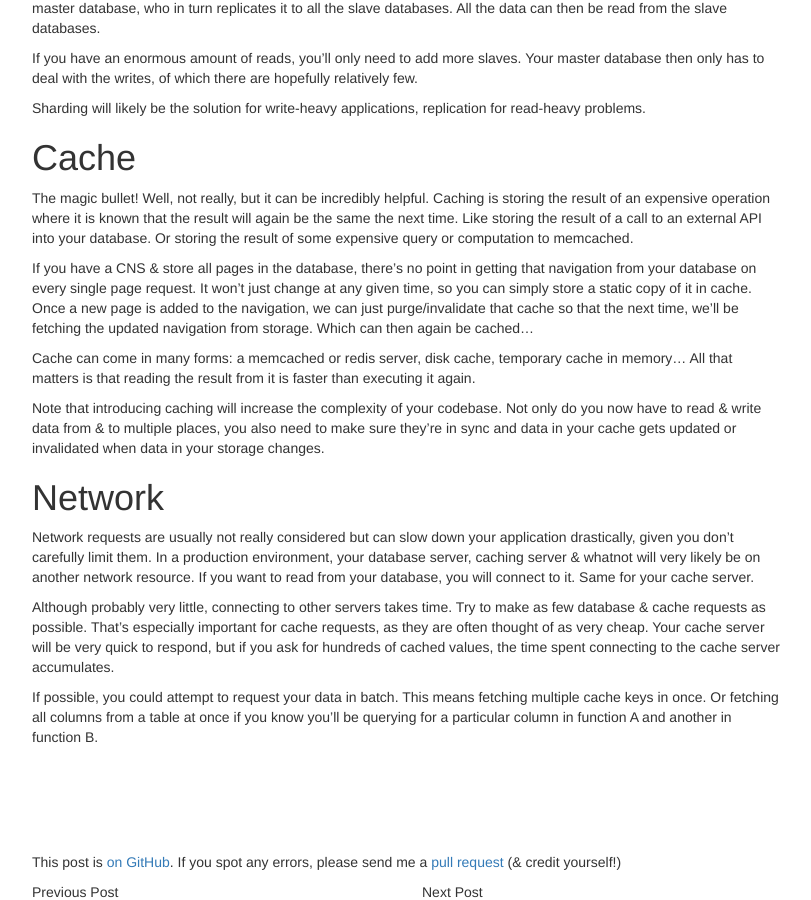
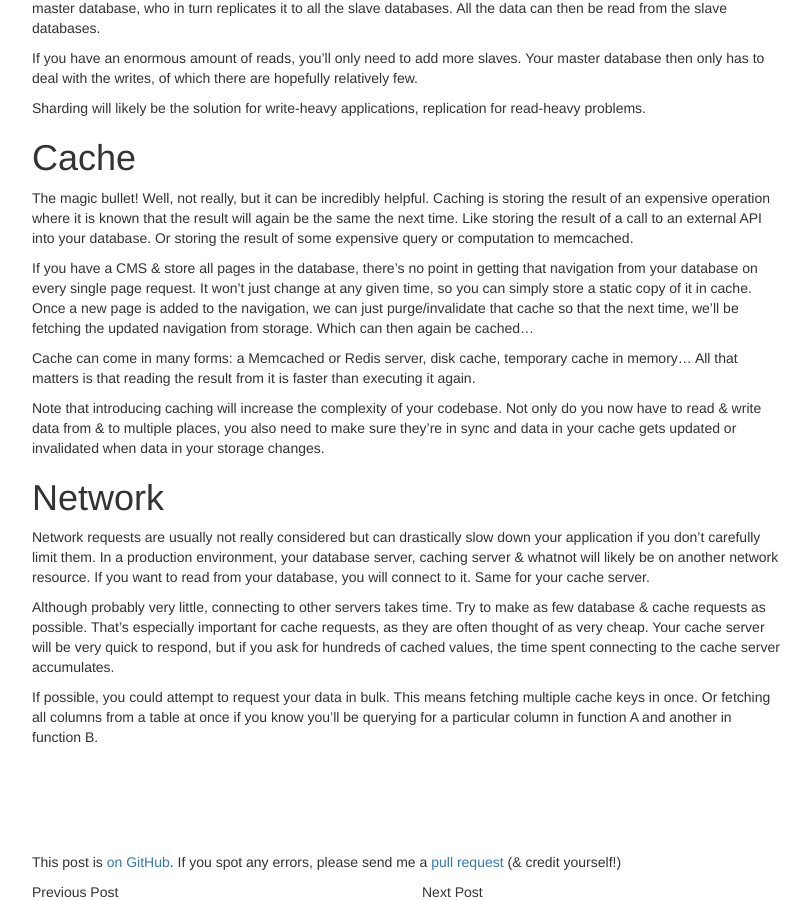
Before and after one commit to matthiasmullie/mullie.eu, a Jekyll site: the page built from _posts/2014-11-12-why-your-code-doesnt-scale.md, in a window 1280 px wide and 900 px high, scrolled down 3493 px. Shown: the whole window, without its empty margins (38-849 px from the left). Built offline with Jekyll 4.4.1, drawn with Linux system fonts in a browser that asks for light colours; nearby versions of some CDN libraries; library files that are not in the unit come from our copies; comment, search, counter and statistics services are not loaded.

Commit message:
Fix some typos

```diff
--- a/_posts/2014-11-12-why-your-code-doesnt-scale.md
+++ b/_posts/2014-11-12-why-your-code-doesnt-scale.md
@@ -152,17 +152,17 @@ Sharding will likely be the solution for write-heavy applications, replication f
 
 The magic bullet! Well, not really, but it can be incredibly helpful. Caching is storing the result of an expensive operation where it is known that the result will again be the same the next time. Like storing the result of a call to an external API into your database. Or storing the result of some expensive query or computation to memcached.
 
-If you have a CNS & store all pages in the database, there's no point in getting that navigation from your database on every single page request. It won't just change at any given time, so you can simply store a static copy of it in cache. Once a new page is added to the navigation, we can just purge/invalidate that cache so that the next time, we'll be fetching the updated navigation from storage. Which can then again be cached...
+If you have a CMS & store all pages in the database, there's no point in getting that navigation from your database on every single page request. It won't just change at any given time, so you can simply store a static copy of it in cache. Once a new page is added to the navigation, we can just purge/invalidate that cache so that the next time, we'll be fetching the updated navigation from storage. Which can then again be cached...
 
-Cache can come in many forms: a memcached or redis server, disk cache, temporary cache in memory... All that matters is that reading the result from it is faster than executing it again.
+Cache can come in many forms: a Memcached or Redis server, disk cache, temporary cache in memory... All that matters is that reading the result from it is faster than executing it again.
 
 Note that introducing caching will increase the complexity of your codebase. Not only do you now have to read & write data from & to multiple places, you also need to make sure they're in sync and data in your cache gets updated or invalidated when data in your storage changes.
 
 
 # Network
 
-Network requests are usually not really considered but can slow down your application drastically, given you don't carefully limit them. In a production environment, your database server, caching server & whatnot will very likely be on another network resource. If you want to read from your database, you will connect to it. Same for your cache server.
+Network requests are usually not really considered but can drastically slow down your application if you don't carefully limit them. In a production environment, your database server, caching server & whatnot will likely be on another network resource. If you want to read from your database, you will connect to it. Same for your cache server.
 
 Although probably very little, connecting to other servers takes time. Try to make as few database & cache requests as possible. That's especially important for cache requests, as they are often thought of as very cheap. Your cache server will be very quick to respond, but if you ask for hundreds of cached values, the time spent connecting to the cache server accumulates.
 
-If possible, you could attempt to request your data in batch. This means fetching multiple cache keys in once. Or fetching all columns from a table at once if you know you'll be querying for a particular column in function A and another in function B.
+If possible, you could attempt to request your data in bulk. This means fetching multiple cache keys in once. Or fetching all columns from a table at once if you know you'll be querying for a particular column in function A and another in function B.
```
